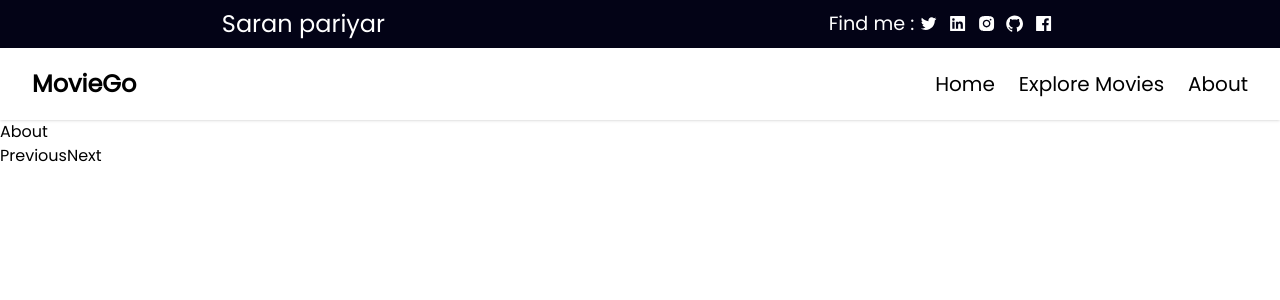
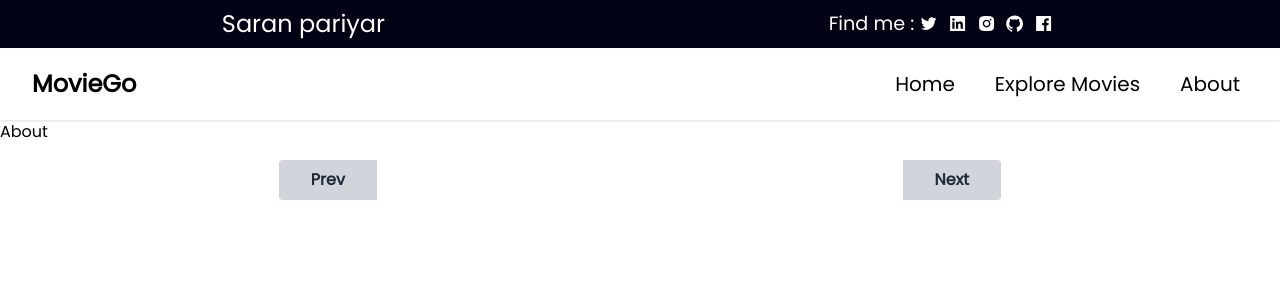
Before and after one commit to Saran-pariyar/movie_imdb_react_app, a React (Create React App) app: page /about in a window 1280 px wide. Shown: the top 300 px of the page. Built offline with nearby package versions, Linux system fonts and the light colour scheme; no server answers.

Commit message:
Made backtoTop arrow and also backtotop when clicked next or prev page

```diff
--- a/src/App.jsx
+++ b/src/App.jsx
@@ -15,6 +15,7 @@ import Explore from "./components/Explore";
 import Navbar from "./components/Navbar";
 import About from "./components/About";
 import Pagination from "./components/Pagination";
+import BackToTop from "./components/BackToTop";
 
 function App() {
   //contains array of the movie result
@@ -67,6 +68,7 @@ const API_URL=`${base_url}${endpoint}&page=${page}`;
       </BrowserRouter>
       <Pagination />
       </MovieContext.Provider>
+      <BackToTop />
     </div>
   )
     }
--- /dev/null
+++ b/src/components/BackToTop.jsx
@@ -0,0 +1,34 @@
+import { useEffect,useState } from "react"
+
+const BackToTop = () => {
+    const [backToTop,setBackToTop] = useState(false);
+    const w = window
+
+    useEffect(()=>{
+        w.addEventListener("scroll",()=>{
+            if(w.scrollY > 100){
+                setBackToTop(true)
+            }
+            else{
+                setBackToTop(false)
+            }
+        })
+    })
+    const scrollUp = ()=>{
+w.scrollTo({
+    top:35,
+    behavior:"smooth"
+})
+    }
+  return (
+    <span>
+        {
+            backToTop && (
+                <button onClick={scrollUp} className="fixed bottom-4 right-4 text-3xl bg-slate-500 text-white p-2" >^</button>
+            )
+        }
+    </span>
+  )
+}
+
+export default BackToTop
--- a/src/components/Navbar.jsx
+++ b/src/components/Navbar.jsx
@@ -66,13 +66,13 @@ const goToHome = ()=>{
                     >
                         <ul className="items-center justify-center space-y-8 md:flex md:space-x-6 md:space-y-0">
                             <li className="text-gray-600 hover:text-blue-600">
-                            <Link to="/" className="text-black" onClick={goToHome}>Home</Link>
+                            <Link to="/" className="text-black p-2 hover:bg-slate-600 rounded-lg hover:text-white" onClick={goToHome}>Home</Link>
                             </li>
                             <li className="text-gray-600 hover:text-blue-600">
-                            <Link to="/explore" className="text-black" >Explore Movies</Link>
+                            <Link to="/explore" className="text-black p-2 hover:bg-slate-600 rounded-lg hover:text-white" >Explore Movies</Link>
                             </li>
                             <li className="text-gray-600 hover:text-blue-600">
-                                <Link to="/about" className="text-black">About</Link>
+                                <Link to="/about" className="text-black p-2 hover:bg-slate-600 rounded-lg hover:text-white">About</Link>
                             </li>
                         </ul>
                     </div>
--- a/src/components/Pagination.jsx
+++ b/src/components/Pagination.jsx
@@ -9,16 +9,34 @@ const Pagination = () => {
   const nextPage = () =>{
     if(totalPages > page){
       setPage(page+1)
+      backToTop();
     }
   }
   const prevPage = ()=>{
     if( page > 1){
       setPage(page-1)
+      backToTop();
     }}
+
+    //backToTop function
+    const backToTop = ()=>{
+        window.scrollTo({
+            top:35,
+            behavior:"smooth"
+        })
+    }
   return (
     <>
-    <button onClick={prevPage}>Previous</button>
-      <button onClick={nextPage}>Next</button></>
+      <div class="flex justify-around m-4">
+  <button onClick={prevPage} class="p-4 bg-gray-300 hover:bg-gray-400 text-gray-800 font-bold py-2 px-8 rounded-l">
+    Prev
+  </button>
+  <button onClick={nextPage} class="p-4 bg-gray-300 hover:bg-gray-400 text-gray-800 font-bold py-2 px-8 rounded-r">
+    Next
+  </button>
+</div>
+
+      </>
   )
 }
 
```
